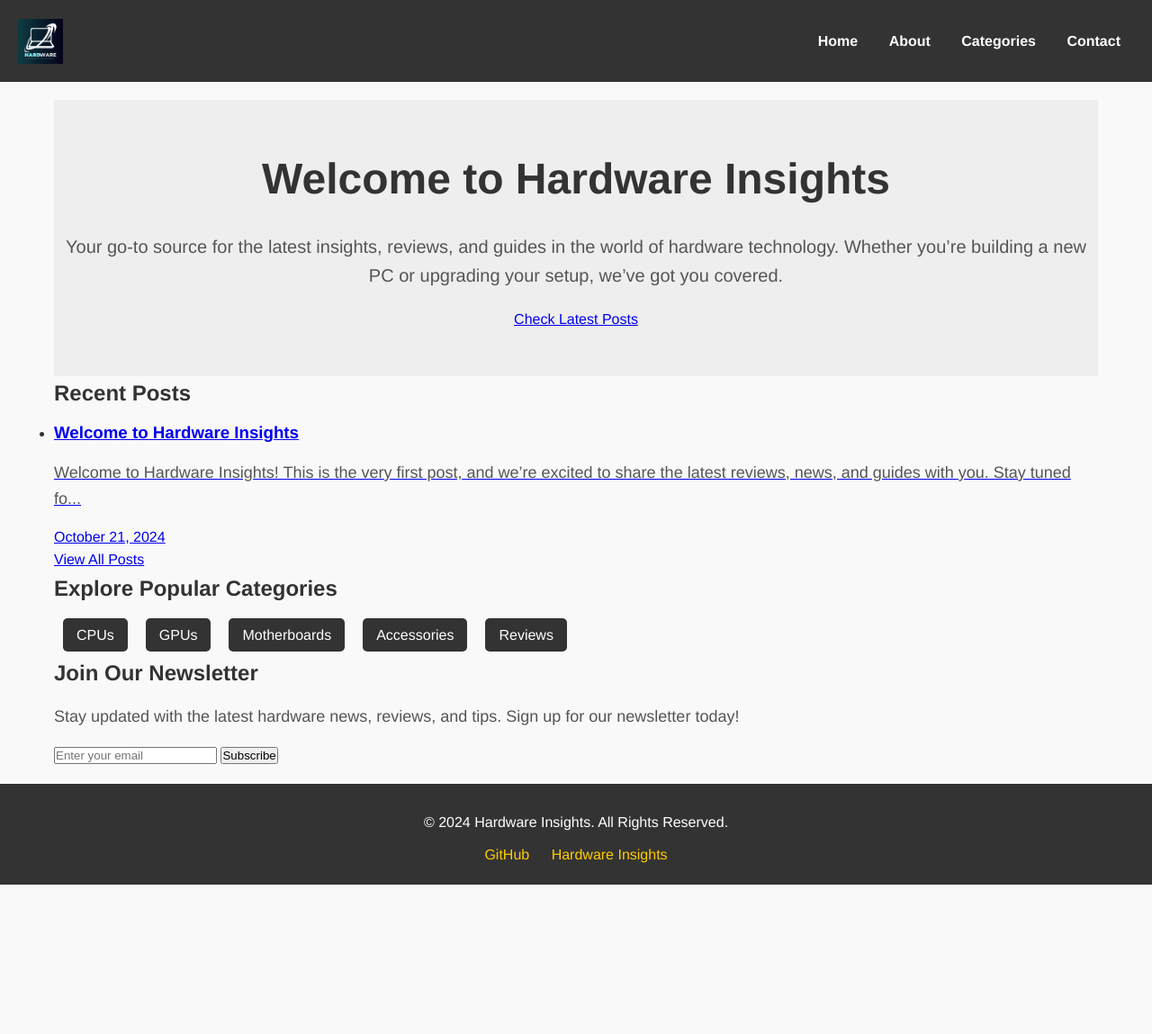
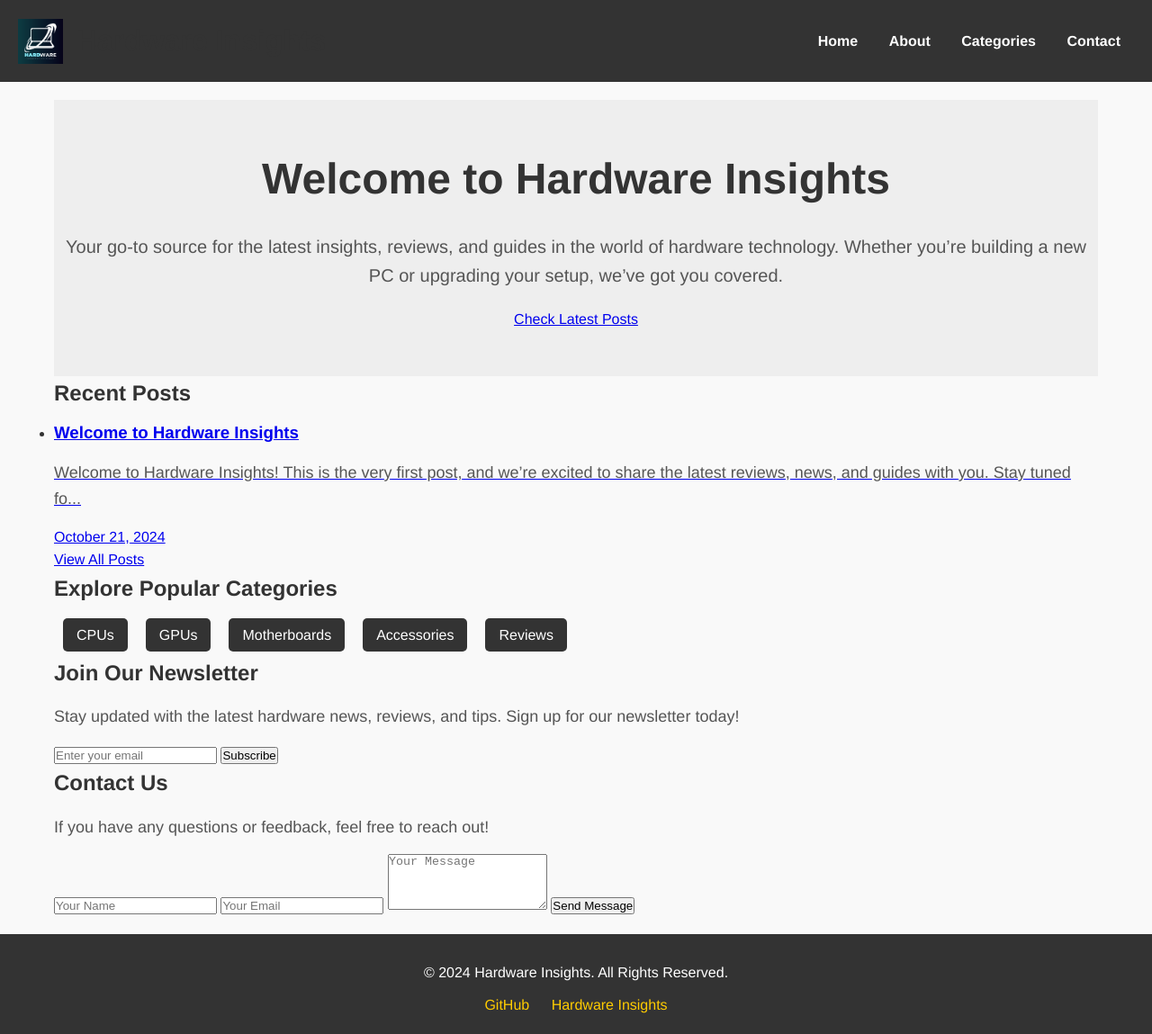
Before and after one commit to sopheadave/sopheadave.github.io, a Jekyll site: the page built from index.html, in a window 1280 px wide. Shown: the whole page at 90% size. Built offline with Jekyll 4.4.1, drawn with Linux system fonts in a browser that asks for light colours; before the commit the page ends 983 px from its top, so only the background shows below that.

Commit message:
Update index.html

```diff
--- a/index.html
+++ b/index.html
@@ -68,6 +68,20 @@ layout: default
     </div>
   </section>
 
+  <!-- Contact Section -->
+  <section id="contact" class="contact-section">
+    <div class="container">
+      <h2>Contact Us</h2>
+      <p>If you have any questions or feedback, feel free to reach out!</p>
+      <form action="/contact" method="POST">
+        <input type="text" name="name" placeholder="Your Name" required>
+        <input type="email" name="email" placeholder="Your Email" required>
+        <textarea name="message" rows="4" placeholder="Your Message" required></textarea>
+        <button type="submit" class="subscribe-btn">Send Message</button>
+      </form>
+    </div>
+  </section>
+
   <!-- Scripts -->
   <script src="assets/js/main.js"></script>
 </body>
```
